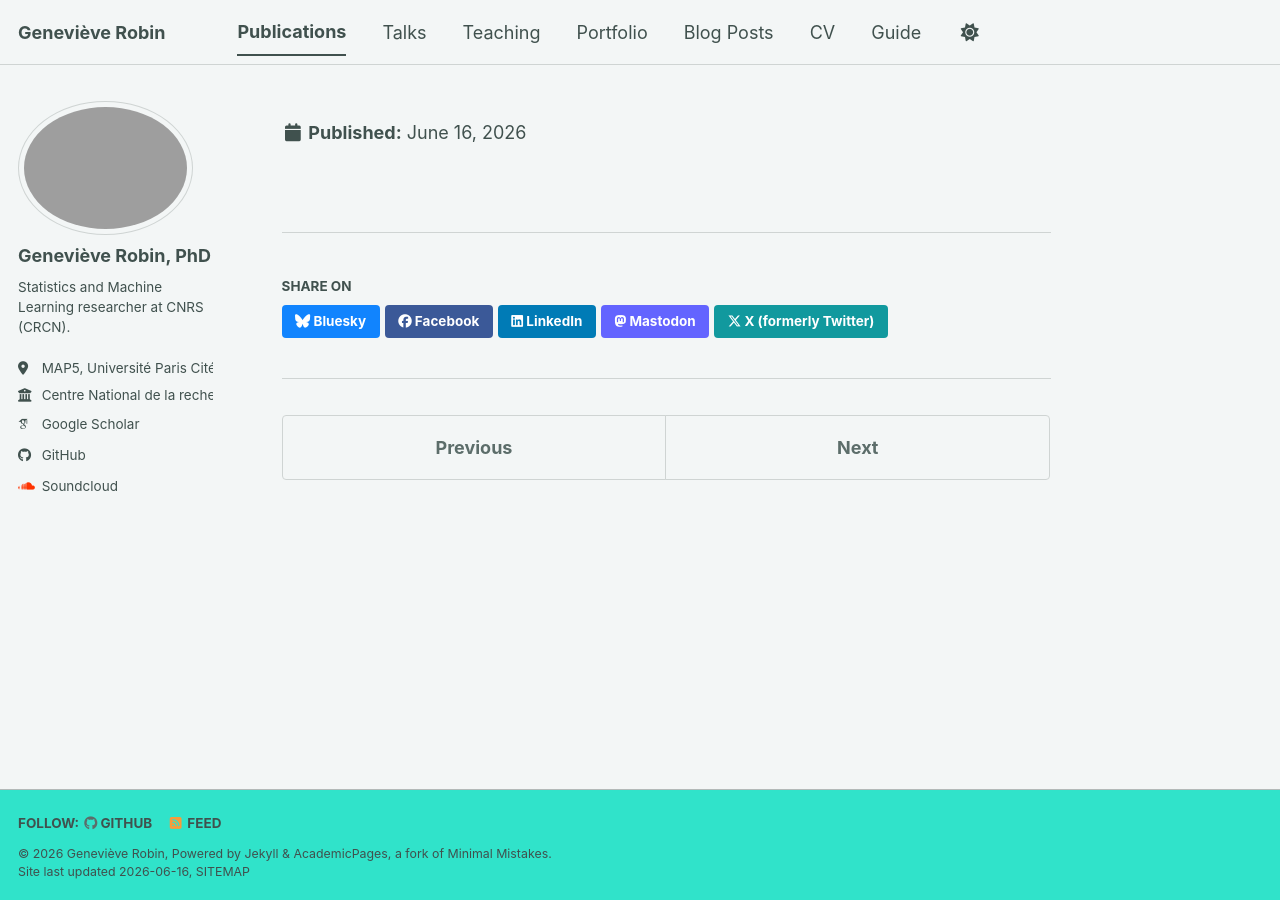
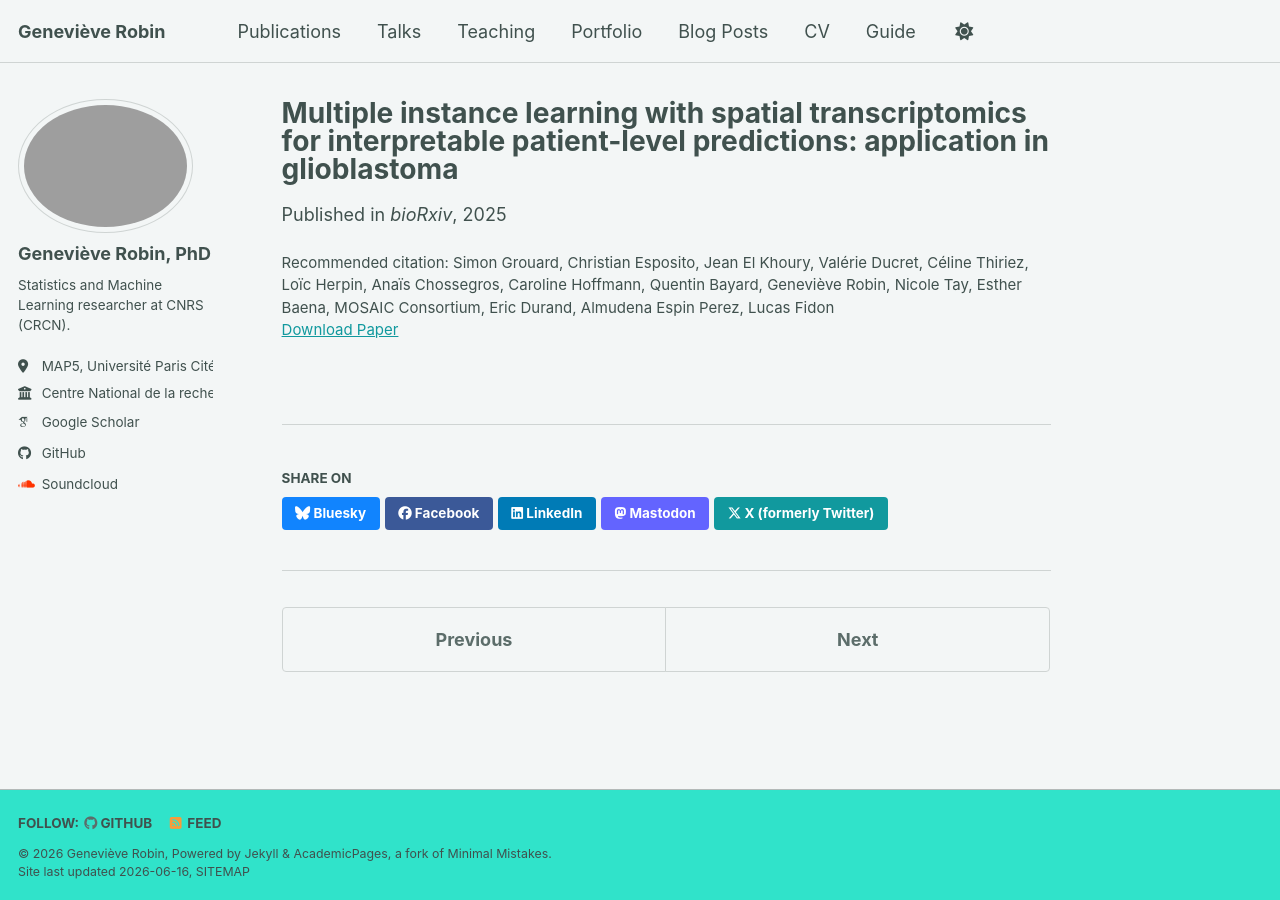
Before and after one commit to genevievelrobin/genevievelrobin.github.io, a Jekyll site: the page built from _publications/grouard_2025_MIL.md, in a window 1280 px wide. Built offline with Jekyll 4.4.1, drawn with Linux system fonts in a browser that asks for light colours; some web fonts are replaced; a script bundle is joined from its source files by our own code; library files that are not in the unit come from our copies.

Commit message:
Fix citation formatting in grouard_2025_MIL.md

```diff
--- a/_publications/grouard_2025_MIL.md
+++ b/_publications/grouard_2025_MIL.md
@@ -11,5 +11,5 @@ paperurl: 'https://www.biorxiv.org/content/10.1101/2025.10.13.682206v1'
 citation: 'Simon Grouard, Christian Esposito, Jean El Khoury, Valérie Ducret, Céline
 Thiriez, Loïc Herpin, Anaïs Chossegros, Caroline Hoffmann, Quentin Bayard, Geneviève
 Robin, Nicole Tay, Esther Baena, MOSAIC Consortium, Eric Durand, Almudena Espin
-Perez, Lucas Fidon
+Perez, Lucas Fidon'
 ---
```
